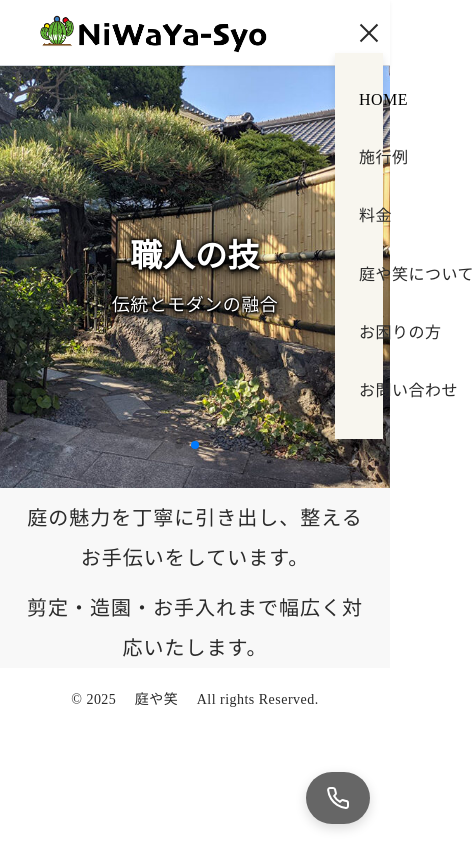
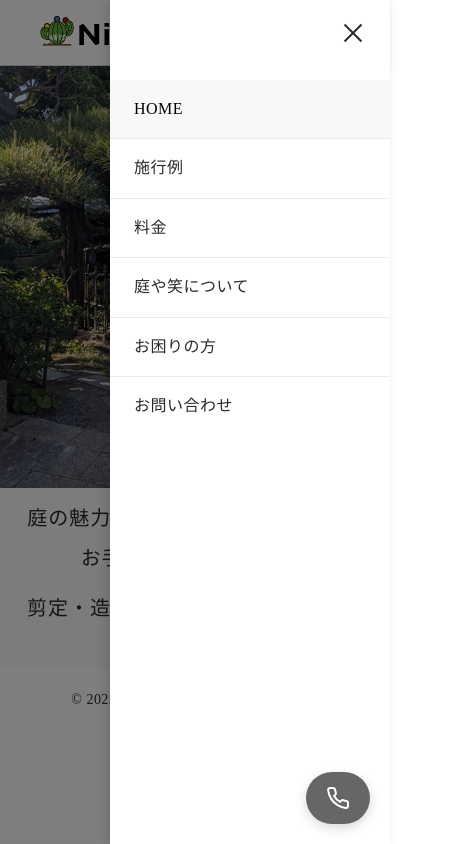
Before and after one commit to parineko/NiWaYa-Syo_demo, an Astro site: page / in a window 390 px wide. Both pictures are taken after a click on the button "メニューを開く". Shown: the whole page, 474 px wide, since content can reach past the window. Built offline with nearby package versions, Linux system fonts and the light colour scheme; Astro itself is replaced by a stand-in of ours; a web font is replaced by a local one.

Commit message:
スマホ表示修正１

```diff
--- a/src/components/Header.astro
+++ b/src/components/Header.astro
@@ -17,6 +17,7 @@ const { currentPage = '' } = Astro.props;
             <button class="menu-toggle" aria-label="メニューを開く" aria-expanded="false">
                 <span class="menu-toggle-icon"></span>
             </button>
+            <div class="menu-overlay"></div>
             <ul class="menu-list">
                 <li class={`menu-item ${currentPage === 'home' ? 'current-menu-item' : ''}`}>
                     <a href="/">HOME</a>
--- a/src/scripts/layout.ts
+++ b/src/scripts/layout.ts
@@ -2,28 +2,57 @@
 function initMobileMenu() {
     const menuToggle = document.querySelector('.menu-toggle');
     const menuList = document.querySelector('.menu-list');
+    const menuOverlay = document.querySelector('.menu-overlay');
+    const body = document.body;
 
     if (menuToggle && menuList) {
-        menuToggle.addEventListener('click', function() {
+        const closeMenu = function() {
+            menuList.classList.remove('active');
+            if (menuOverlay) {
+                menuOverlay.classList.remove('active');
+            }
+            menuToggle.setAttribute('aria-expanded', 'false');
+            body.style.overflow = '';
+        };
+
+        const openMenu = function() {
+            menuList.classList.add('active');
+            if (menuOverlay) {
+                menuOverlay.classList.add('active');
+            }
+            menuToggle.setAttribute('aria-expanded', 'true');
+            body.style.overflow = 'hidden';
+        };
+
+        menuToggle.addEventListener('click', function(e) {
+            e.stopPropagation();
             const isExpanded = menuToggle.getAttribute('aria-expanded') === 'true';
-            menuToggle.setAttribute('aria-expanded', !isExpanded);
-            menuList.classList.toggle('active');
+            if (isExpanded) {
+                closeMenu();
+            } else {
+                openMenu();
+            }
         });
 
         // メニューリンクをクリックしたらメニューを閉じる
         const menuLinks = menuList.querySelectorAll('a');
         menuLinks.forEach(link => {
             link.addEventListener('click', function() {
-                menuList.classList.remove('active');
-                menuToggle.setAttribute('aria-expanded', 'false');
+                closeMenu();
             });
         });
+
+        // オーバーレイをクリックしたらメニューを閉じる
+        if (menuOverlay) {
+            menuOverlay.addEventListener('click', function() {
+                closeMenu();
+            });
+        }
 
         // ウィンドウリサイズ時にメニューを閉じる
         window.addEventListener('resize', function() {
             if (window.innerWidth > 921) {
-                menuList.classList.remove('active');
-                menuToggle.setAttribute('aria-expanded', 'false');
+                closeMenu();
             }
         });
     }
--- a/src/styles/_layout.css
+++ b/src/styles/_layout.css
@@ -44,10 +44,13 @@
     background: none;
     border: none;
     cursor: pointer;
-    padding: 10px;
-    width: 40px;
-    height: 40px;
+    padding: 8px;
+    width: 44px;
+    height: 44px;
     position: relative;
+    align-items: center;
+    justify-content: center;
+    flex-shrink: 0;
 }
 
 .menu-toggle-icon {
@@ -55,8 +58,12 @@
     width: 24px;
     height: 2px;
     background-color: var(--text-color);
-    position: relative;
+    position: absolute;
+    top: 50%;
+    left: 50%;
+    transform: translate(-50%, -50%);
     transition: all 0.3s;
+    margin: 0;
 }
 
 .menu-toggle-icon::before,
@@ -67,6 +74,7 @@
     height: 2px;
     background-color: var(--text-color);
     transition: all 0.3s;
+    left: 0;
 }
 
 .menu-toggle-icon::before {
@@ -250,36 +258,96 @@ main > *:first-child {
 @media (max-width: 921px) {
     .menu-toggle {
         display: block;
+        z-index: 1001;
     }
 
-    .menu-list {
-        position: absolute;
-        top: 100%;
+    .main-navigation {
+        position: relative;
+    }
+
+    /* メニューオーバーレイ（背景グレーアウト） */
+    .menu-overlay {
+        position: fixed;
+        top: 0;
         left: 0;
         right: 0;
-        background-color: #f8f6ef;
+        bottom: 0;
+        background-color: rgba(0, 0, 0, 0.5);
+        opacity: 0;
+        visibility: hidden;
+        transition: opacity 0.3s ease, visibility 0.3s ease;
+        z-index: 999;
+        pointer-events: none;
+    }
+
+    .menu-overlay.active {
+        opacity: 1;
+        visibility: visible;
+        pointer-events: auto;
+    }
+
+    /* サイドボードメニュー */
+    .menu-list {
+        position: fixed;
+        top: 0;
+        right: -100%;
+        width: 280px;
+        max-width: 85vw;
+        height: 100vh;
+        background-color: #ffffff;
         flex-direction: column !important;
-        gap: 12px;
-        padding: 24px;
-        box-shadow: 0 4px 8px rgba(0, 0, 0, 0.1);
-        display: none !important;
+        gap: 0;
+        padding: 0;
+        box-shadow: -4px 0 12px rgba(0, 0, 0, 0.15);
+        display: flex !important;
+        z-index: 1000;
+        overflow-y: auto;
+        -webkit-overflow-scrolling: touch;
+        transition: right 0.3s ease;
     }
 
     .menu-list.active {
-        display: flex !important;
-        flex-direction: column !important;
+        right: 0;
     }
 
     .menu-item {
         width: 100%;
+        margin: 0;
+        padding: 0;
+        white-space: normal;
+        border-bottom: 1px solid rgba(0, 0, 0, 0.08);
+    }
+
+    .menu-item:first-child {
+        margin-top: 80px;
     }
 
     .menu-item:last-child {
+        border-bottom: none;
     }
 
     .menu-item a {
         display: block;
-        padding: 12px 0;
+        padding: 18px 24px;
+        width: 100%;
+        box-sizing: border-box;
+        text-align: left;
+        white-space: normal;
+        word-wrap: break-word;
+        overflow-wrap: break-word;
+        color: var(--text-color);
+        font-size: 16px;
+        transition: background-color 0.2s ease;
+    }
+
+    .menu-item a:hover,
+    .menu-item.current-menu-item a {
+        background-color: #f8f8f8;
+        color: #000000;
+    }
+
+    .menu-item a::after {
+        display: none;
     }
 
     .motto-section .inner {
```
